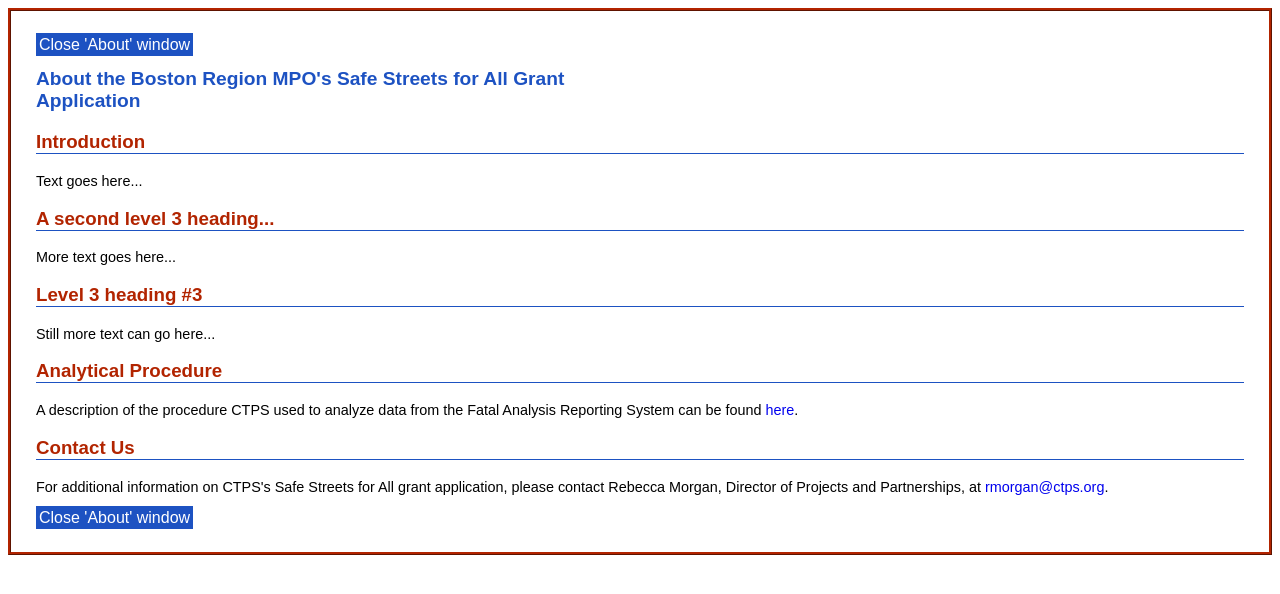
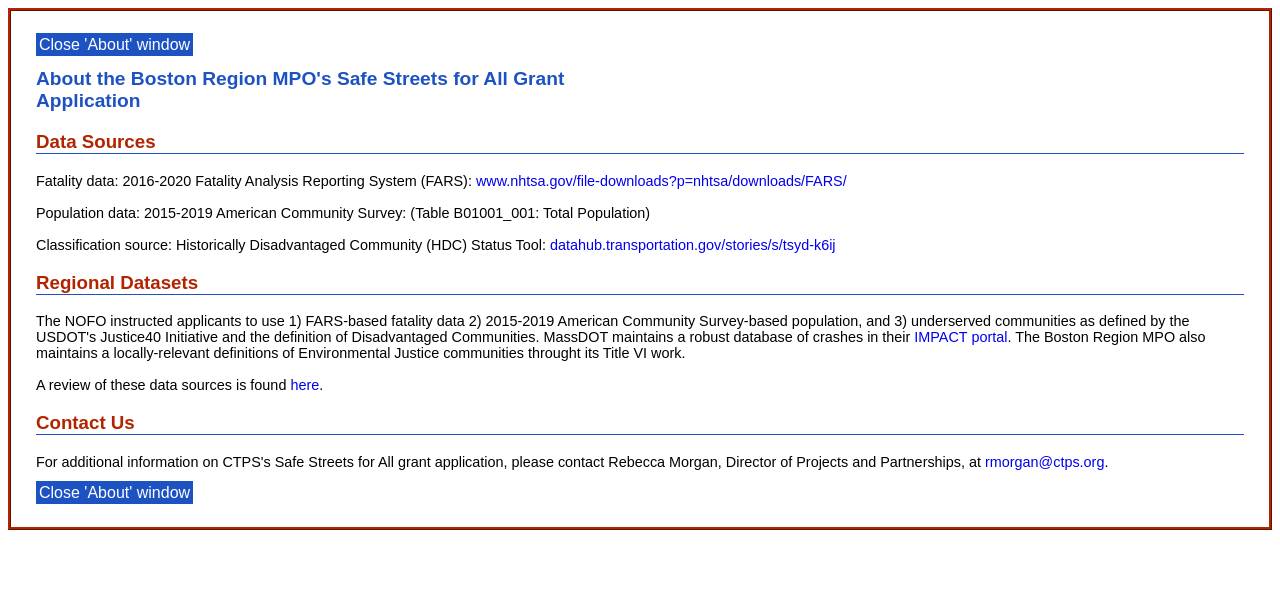
Before and after one commit to CTPSSTAFF/ss4a-ol-map, a plain HTML site: page supporting_documentation.html in a window 1280 px wide. Drawn offline with Linux system fonts and the light colour scheme.

Commit message:
reframed the use of this text box. added sources

```diff
--- a/supporting_documentation.html
+++ b/supporting_documentation.html
@@ -69,26 +69,18 @@ return false;
 <p>
 <h2>About the Boston Region MPO's Safe Streets for All Grant Application</h2>
 
-<h3>Introduction</h3>
+<h3>Data Sources</h3>
 <p>
-Text goes here...
+Fatality data: 2016-2020 Fatality Analysis Reporting System (FARS): <a href="https://www.nhtsa.gov/file-downloads?p=nhtsa/downloads/FARS/">www.nhtsa.gov/file-downloads?p=nhtsa/downloads/FARS/</a> <br><br>
+Population data: 2015-2019 American Community Survey:  (Table B01001_001: Total Population)<br><br>
+Classification source: Historically Disadvantaged Community (HDC) Status Tool: <a href="https://datahub.transportation.gov/stories/s/tsyd-k6ij"> datahub.transportation.gov/stories/s/tsyd-k6ij</a>
 </p>
 
-<h3>A second level 3 heading...</h3>
+<h3>Regional Datasets</h3>
 <p>
-More text goes here...
-</p>
+The NOFO instructed applicants to use 1) FARS-based fatality data 2) 2015-2019 American Community Survey-based population, and 3) underserved communities as defined by the USDOT's Justice40 Initiative and the definition of Disadvantaged Communities. MassDOT maintains a robust database of crashes in their <a href="https://apps.impact.dot.state.ma.us/cdp/home">IMPACT portal</a>. The Boston Region MPO also maintains a locally-relevant definitions of Environmental Justice communities throught its Title VI work. <br><br>
 
-
-<h3>Level 3 heading #3</h3>
-<p>
-Still more text can go here...
-</p>
-
-<h3>Analytical Procedure</h3>
-<p>
-A description of the procedure CTPS used to analyze data from the Fatal Analysis Reporting System
-can be found <a href="./html/SS4A_processing.html">here</a>.
+A review of these data sources is found <a href="./html/regional_lens.html">here</a>.
 </p>
 
 <h3>Contact Us</h3>
```
